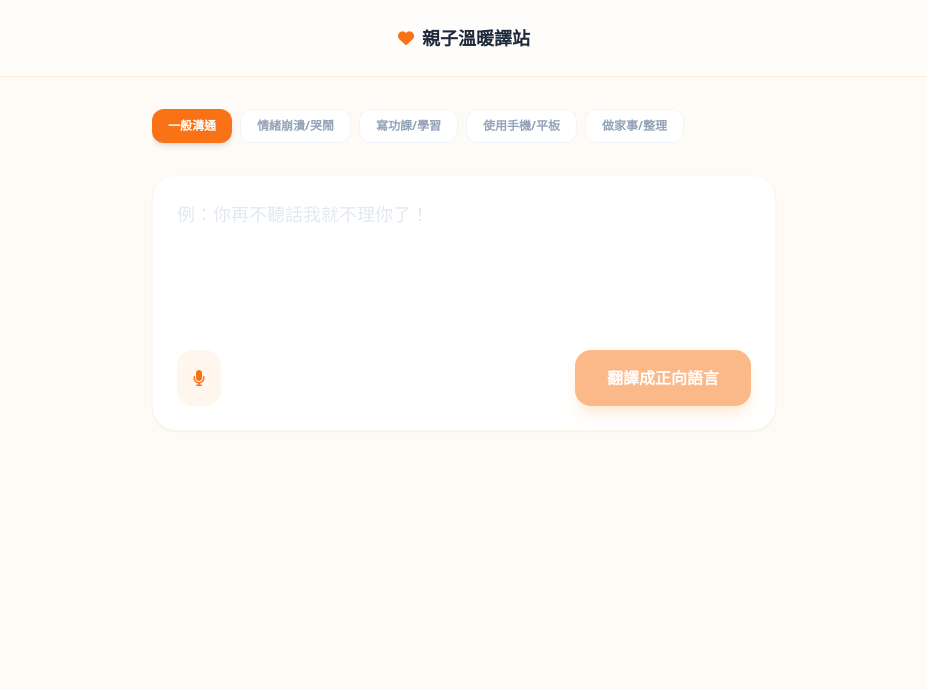
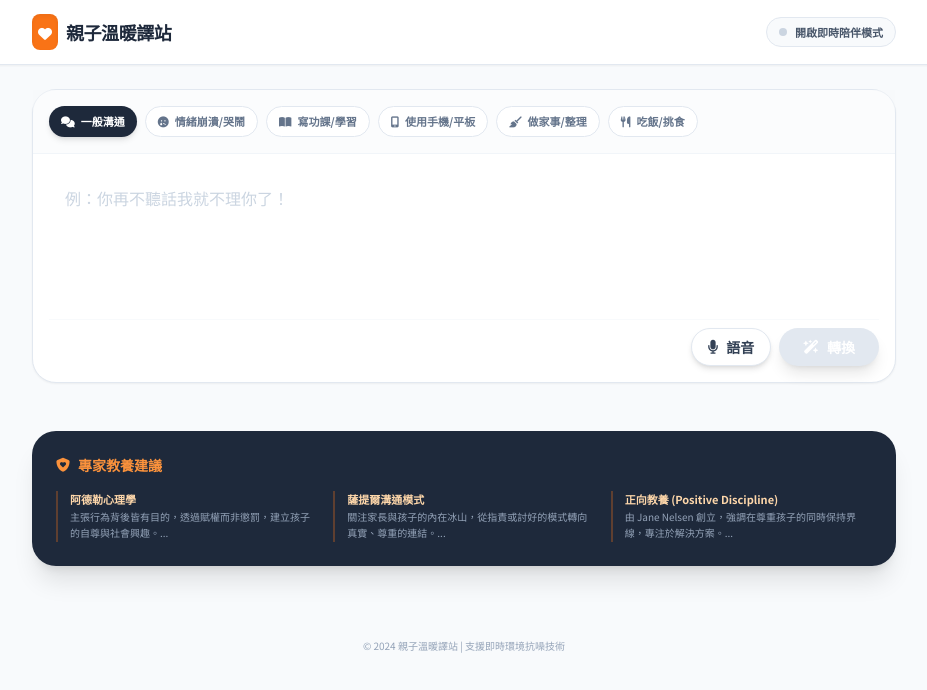
Before and after one commit to tpca53469yy-cyber/-, a React (Vite) app: page / in a window 1280 px wide. Shown: the top 690 px of the page, without its empty margins (176-1103 px from the left). Built offline with nearby package versions, Linux system fonts and the light colour scheme.

Commit message:
feat: Improve AI response and add live mode
Refactor API instructions to be more precise and faster.
Introduce a "Live Mode" feature for real-time translation.
Update dependencies and configuration for stability.
Enhance data structures with new scenario types and methodologies.

```diff
--- a/App.tsx
+++ b/App.tsx
@@ -1,27 +1,95 @@
 
-import React, { useState, useCallback, useRef } from 'react';
+import React, { useState, useCallback, useRef, useEffect } from 'react';
 import { TranslationResult, Scenario } from './types';
-import { SCENARIOS } from './constants';
+import { SCENARIOS, METHODOLOGIES } from './constants';
 import { translateToPositiveParentingStream } from './services/geminiService';
+import { GoogleGenAI, Modality } from '@google/genai';
 
 const App: React.FC = () => {
+  // --- Existing State ---
   const [inputText, setInputText] = useState('');
   const [selectedScenario, setSelectedScenario] = useState<Scenario>(Scenario.GENERAL);
   const [loading, setLoading] = useState(false);
-  const [isListening, setIsListening] = useState(false);
+  const [isListening, setIsListening] = useState(false); // Legacy Microphone
   const [result, setResult] = useState<TranslationResult | null>(null);
   const [streamingText, setStreamingText] = useState<string>('');
   const [error, setError] = useState<string | null>(null);
 
+  // --- Live Mode State ---
+  const [isLiveMode, setIsLiveMode] = useState(false);
+  const [liveTranscript, setLiveTranscript] = useState<string[]>([]);
+  const [audioLevel, setAudioLevel] = useState(0);
+
   const recognitionRef = useRef<any>(null);
+  const liveSessionRef = useRef<any>(null);
+  const audioContextRef = useRef<AudioContext | null>(null);
+
+  // 初始化語音辨識 (舊有模式)
+  useEffect(() => {
+    const SpeechRecognition = (window as any).SpeechRecognition || (window as any).webkitSpeechRecognition;
+    if (SpeechRecognition) {
+      recognitionRef.current = new SpeechRecognition();
+      recognitionRef.current.continuous = true;
+      recognitionRef.current.interimResults = true;
+      recognitionRef.current.lang = 'zh-TW';
+      recognitionRef.current.onresult = (event: any) => {
+        let transcript = '';
+        for (let i = event.resultIndex; i < event.results.length; i++) {
+          transcript += event.results[i][0].transcript;
+        }
+        setInputText(prev => prev + transcript);
+      };
+      recognitionRef.current.onend = () => setIsListening(false);
+    }
+  }, []);
+
+  // 模擬 Live Mode 的音量視覺回饋
+  useEffect(() => {
+    let interval: any;
+    if (isLiveMode) {
+      interval = setInterval(() => {
+        setAudioLevel(Math.random() * 100);
+      }, 100);
+    } else {
+      setAudioLevel(0);
+    }
+    return () => clearInterval(interval);
+  }, [isLiveMode]);
+
+  const toggleLiveMode = useCallback(() => {
+    if (isLiveMode) {
+      setIsLiveMode(false);
+      // 在此處關閉 Live Session
+    } else {
+      setIsLiveMode(true);
+      setResult(null);
+      setStreamingText('正在聆聽衝突現場，我會即時提供建議...');
+      // 實際實作中會在此呼叫 ai.live.connect
+    }
+  }, [isLiveMode]);
+
+  const toggleListening = useCallback(() => {
+    if (isLiveMode) return;
+    if (isListening) {
+      recognitionRef.current.stop();
+    } else {
+      setError(null);
+      setResult(null);
+      setStreamingText('');
+      recognitionRef.current.start();
+      setIsListening(true);
+    }
+  }, [isListening, isLiveMode]);
+
+  // Fix: Derive current placeholder based on selected scenario
+  const currentPlaceholder = SCENARIOS.find(s => s.type === selectedScenario)?.placeholder || '請輸入您想對孩子說的話...';
 
   const handleTranslate = useCallback(async () => {
     if (!inputText.trim()) return;
-
     setLoading(true);
-    setError(null);
     setStreamingText('');
     setResult(null);
+    window.scrollTo({ top: 0, behavior: 'smooth' });
 
     try {
       const data = await translateToPositiveParentingStream(
@@ -31,119 +99,192 @@ const App: React.FC = () => {
       );
       setResult(data);
       setStreamingText(data.translatedText);
-    } catch (err: any) {
-      console.error("App Caught Error:", err);
-      // 僅顯示 API 原始錯誤訊息
-      setError(err.message || "連線至服務時發生錯誤。");
+    } catch (err) {
+      setError('翻譯過程中發生錯誤');
     } finally {
       setLoading(false);
     }
   }, [inputText, selectedScenario]);
 
-  const toggleListening = () => {
-    const SpeechRecognition = (window as any).SpeechRecognition || (window as any).webkitSpeechRecognition;
-    if (!SpeechRecognition) {
-      setError("您的瀏覽器不支援語音功能");
-      return;
-    }
-
-    if (isListening) {
-      recognitionRef.current?.stop();
-      setIsListening(false);
-    } else {
-      recognitionRef.current = new SpeechRecognition();
-      recognitionRef.current.lang = 'zh-TW';
-      recognitionRef.current.onresult = (event: any) => {
-        setInputText(event.results[0][0].transcript);
-      };
-      recognitionRef.current.onend = () => setIsListening(false);
-      recognitionRef.current.start();
-      setIsListening(true);
-    }
-  };
-
   return (
-    <div className="min-h-screen bg-[#fefaf6] text-slate-800 pb-10 font-sans">
-      <nav className="p-6 flex justify-center items-center border-b border-orange-100 bg-white/50 backdrop-blur">
-        <div className="flex items-center gap-2">
-          <i className="fa-solid fa-heart text-orange-500"></i>
-          <h1 className="font-bold text-lg">親子溫暖譯站</h1>
+    <div className="min-h-screen bg-slate-50 text-slate-900 pb-12">
+      <header className="bg-white border-b border-slate-200 sticky top-0 z-30 shadow-sm">
+        <div className="max-w-4xl mx-auto px-4 h-16 flex items-center justify-between">
+          <div className="flex items-center space-x-2">
+            <div className="bg-orange-500 p-1.5 rounded-lg shadow-inner">
+              <i className="fa-solid fa-heart text-white text-sm"></i>
             </div>
-      </nav>
-
-      <main className="max-w-2xl mx-auto px-6 pt-8 space-y-6">
-        {/* 場景選取 */}
-        <div className="flex gap-2 overflow-x-auto no-scrollbar pb-2">
-          {SCENARIOS.map((s) => (
+            <h1 className="text-lg font-black tracking-tight text-slate-800">親子溫暖譯站</h1>
+          </div>
           <button
-              key={s.type}
-              onClick={() => setSelectedScenario(s.type)}
-              className={`flex-shrink-0 px-4 py-2 rounded-xl text-xs font-bold transition-all ${
-                selectedScenario === s.type ? 'bg-orange-500 text-white shadow-md' : 'bg-white text-slate-400 border border-slate-100'
+            onClick={toggleLiveMode}
+            className={`flex items-center space-x-2 px-3 py-1.5 rounded-full text-[11px] font-bold transition-all border ${
+              isLiveMode
+              ? 'bg-red-50 border-red-200 text-red-600 ring-2 ring-red-100'
+              : 'bg-slate-50 border-slate-200 text-slate-600'
             }`}
           >
-              {s.type}
+            <span className={`w-2 h-2 rounded-full ${isLiveMode ? 'bg-red-500 animate-ping' : 'bg-slate-300'}`}></span>
+            <span>{isLiveMode ? '即時陪伴模式運行中' : '開啟即時陪伴模式'}</span>
+          </button>
+        </div>
+      </header>
+
+      <main className="max-w-4xl mx-auto px-4 mt-6 space-y-6">
+
+        {/* 即時視覺回饋區 */}
+        {isLiveMode && (
+          <div className="bg-slate-900 rounded-3xl p-6 shadow-2xl animate-in zoom-in-95 duration-300 relative overflow-hidden">
+            <div className="absolute top-0 left-0 w-full h-1 bg-slate-800">
+              <div
+                className="h-full bg-orange-400 transition-all duration-100"
+                style={{ width: `${audioLevel}%` }}
+              ></div>
+            </div>
+            <div className="flex justify-between items-start mb-6">
+              <div className="text-orange-400 text-xs font-bold tracking-widest uppercase">
+                Live Support Active
+              </div>
+              <div className="text-slate-500 text-[10px]">自動過濾背景哭聲</div>
+            </div>
+            <div className="space-y-4">
+              <div className="bg-white/10 p-4 rounded-2xl border border-white/5">
+                <p className="text-white text-xl font-medium leading-relaxed">
+                  「親愛的，我看到你現在很難受，我會陪在你身邊等你不哭。」
+                </p>
+                <div className="mt-2 flex items-center text-[10px] text-orange-300 font-bold uppercase">
+                  <i className="fa-solid fa-bolt mr-1"></i> 即時建議語句
+                </div>
+              </div>
+              <div className="flex space-x-2">
+                <div className="bg-blue-500/20 text-blue-300 px-3 py-1 rounded-full text-[10px] font-bold border border-blue-500/30">
+                  建議動作：蹲下與孩子視線齊平
+                </div>
+                <div className="bg-purple-500/20 text-purple-300 px-3 py-1 rounded-full text-[10px] font-bold border border-purple-500/30">
+                  技術：先連結再修正
+                </div>
+              </div>
+            </div>
+          </div>
+        )}
+
+        {/* 傳統翻譯結果區 */}
+        {!isLiveMode && (streamingText || result) && (
+          <div className="space-y-4 animate-in fade-in slide-in-from-top-4 duration-500">
+            <div className="bg-white border-2 border-orange-400 rounded-3xl p-6 shadow-xl relative overflow-hidden">
+              <div className="flex justify-between items-center mb-3">
+                <div className="flex items-center text-orange-600 font-bold text-sm">
+                  <i className="fa-solid fa-comment-heart mr-2"></i>
+                  您可以試著這樣說：
+                </div>
+                {result && (
+                  <div className="bg-orange-100 text-orange-700 text-[9px] px-2 py-0.5 rounded-md font-black uppercase tracking-wider">
+                    {result.frameworkReference}
+                  </div>
+                )}
+              </div>
+
+              <div className="min-h-[5rem]">
+                <p className="text-2xl sm:text-3xl font-bold text-slate-800 leading-snug">
+                  「{streamingText}」
+                  {!result && loading && <span className="inline-block w-1.5 h-7 bg-orange-400 ml-1 animate-pulse"></span>}
+                </p>
+              </div>
+
+              {result && (
+                <div className="grid grid-cols-1 md:grid-cols-2 gap-4 pt-6 mt-6 border-t border-slate-100">
+                  <div className="space-y-3">
+                    <div>
+                      <h4 className="text-[10px] font-black text-slate-400 uppercase tracking-widest mb-1">💡 行為動機</h4>
+                      <p className="text-xs text-slate-500 leading-relaxed italic">{result.psychologicalContext}</p>
+                    </div>
+                  </div>
+                  <div className="bg-orange-50/50 p-3 rounded-2xl border border-orange-100">
+                    <h4 className="text-[10px] font-black text-orange-600 uppercase tracking-widest mb-1.5">配合動作</h4>
+                    <p className="text-xs text-slate-700 leading-relaxed">{result.suggestedAction}</p>
+                  </div>
+                </div>
+              )}
+            </div>
+          </div>
+        )}
+
+        {/* 輸入區域 */}
+        {!isLiveMode && (
+          <div className={`bg-white rounded-3xl shadow-sm border transition-all duration-300 ${isListening ? 'border-red-400 ring-4 ring-red-50' : 'border-slate-200'}`}>
+            <div className="p-4 bg-slate-50/50 border-b border-slate-100 overflow-x-auto">
+              <div className="flex space-x-2">
+                {SCENARIOS.map((scenario) => (
+                  <button
+                    key={scenario.type}
+                    onClick={() => setSelectedScenario(scenario.type)}
+                    className={`whitespace-nowrap px-3 py-1.5 rounded-2xl text-[11px] font-bold transition-all ${
+                      selectedScenario === scenario.type ? 'bg-slate-800 text-white shadow-md' : 'bg-white text-slate-500 border border-slate-200'
+                    }`}
+                  >
+                    <i className={`fa-solid ${scenario.icon} mr-1.5`}></i>
+                    {scenario.type}
                   </button>
                 ))}
               </div>
+            </div>
 
-        {/* 輸入區域 */}
-        <div className="bg-white rounded-3xl p-6 shadow-sm border border-orange-50 space-y-4">
+            <div className="p-4 space-y-4">
               <textarea
                 value={inputText}
                 onChange={(e) => setInputText(e.target.value)}
-            placeholder={SCENARIOS.find(s => s.type === selectedScenario)?.placeholder}
-            className="w-full h-32 border-0 focus:ring-0 text-lg resize-none placeholder:text-slate-200"
+                placeholder={isListening ? '正在聽取您的情緒...' : currentPlaceholder}
+                className={`w-full transition-all duration-300 p-4 text-base border-0 bg-transparent focus:ring-0 outline-none resize-none placeholder:text-slate-300 ${result ? 'h-20' : 'h-32'}`}
               />
-          <div className="flex justify-between items-center">
+              <div className="flex items-center justify-between mt-2 pt-2 border-t border-slate-50">
+                <button onClick={() => setInputText('')} className={`text-slate-300 hover:text-slate-500 text-xs px-2 ${!inputText && 'invisible'}`}>
+                  <i className="fa-solid fa-eraser mr-1"></i> 清除
+                </button>
+                <div className="flex space-x-2">
                   <button
                     onClick={toggleListening}
-              className={`p-4 rounded-2xl transition-colors ${isListening ? 'bg-red-500 text-white animate-pulse' : 'bg-orange-50 text-orange-500'}`}
-              title="語音輸入"
+                    className={`flex items-center space-x-2 px-4 py-2 rounded-full font-bold text-sm shadow-md transition-all ${
+                      isListening ? 'bg-red-500 text-white animate-pulse' : 'bg-white text-slate-700 border border-slate-200'
+                    }`}
                   >
                     <i className={`fa-solid ${isListening ? 'fa-stop' : 'fa-microphone'}`}></i>
+                    <span>{isListening ? '停止' : '語音'}</span>
                   </button>
                   <button
                     onClick={handleTranslate}
                     disabled={loading || !inputText.trim()}
-              className="bg-orange-500 text-white px-8 py-4 rounded-2xl font-bold disabled:opacity-50 transition-all shadow-lg shadow-orange-200"
+                    className="flex items-center space-x-2 px-6 py-2 bg-orange-500 text-white rounded-full font-bold text-sm shadow-lg hover:bg-orange-600 disabled:bg-slate-200 transition-all"
                   >
-              {loading ? <i className="fa-solid fa-spinner fa-spin"></i> : '翻譯成正向語言'}
+                    {loading ? <i className="fa-solid fa-spinner fa-spin"></i> : <i className="fa-solid fa-wand-magic-sparkles"></i>}
+                    <span>轉換</span>
                   </button>
                 </div>
               </div>
-
-        {/* 錯誤顯示 */}
-        {error && (
-          <div className="p-4 bg-red-50 text-red-600 rounded-2xl text-sm border border-red-100 flex items-center gap-3">
-            <i className="fa-solid fa-circle-exclamation flex-shrink-0"></i>
-            <p className="font-medium">{error}</p>
+            </div>
           </div>
         )}
 
-        {/* 結果顯示 */}
-        {(streamingText || result) && (
-          <div className="bg-white rounded-3xl p-8 border-2 border-orange-100 shadow-xl space-y-6 animate-in fade-in slide-in-from-bottom-4 duration-500">
-            <div className="space-y-2">
-              <span className="text-[10px] font-black text-orange-400 uppercase tracking-widest">建議說法</span>
-              <p className="text-2xl font-bold leading-snug">{streamingText}</p>
+        {/* 底部說明 */}
+        <section className="pt-6">
+          <div className="bg-slate-800 rounded-3xl p-6 text-white shadow-xl">
+            <h3 className="text-sm font-black mb-4 flex items-center text-orange-400">
+              <i className="fa-solid fa-shield-heart mr-2"></i> 專家教養建議
+            </h3>
+            <div className="grid grid-cols-1 md:grid-cols-3 gap-4">
+              {METHODOLOGIES.map((m, idx) => (
+                <div key={idx} className="border-l-2 border-orange-500/30 pl-3">
+                  <span className="text-[11px] font-bold block text-orange-200">{m.name}</span>
+                  <p className="text-[10px] text-slate-400 leading-relaxed mt-0.5">{m.desc.slice(0, 40)}...</p>
                 </div>
-
-            {result && (
-              <div className="pt-6 border-t border-orange-50 grid grid-cols-1 md:grid-cols-2 gap-6 text-sm">
-                <div className="space-y-1">
-                  <h4 className="font-bold text-slate-400 text-xs uppercase tracking-tighter">孩子的心聲</h4>
-                  <p className="text-slate-600 leading-relaxed">{result.psychologicalContext}</p>
-                </div>
-                <div className="space-y-1">
-                  <h4 className="font-bold text-slate-400 text-xs uppercase tracking-tighter">行動建議</h4>
-                  <p className="text-orange-600 font-medium leading-relaxed">{result.suggestedAction}</p>
+              ))}
             </div>
           </div>
-            )}
-          </div>
-        )}
+        </section>
       </main>
+
+      <footer className="mt-12 py-6 text-center text-slate-400 text-[10px] px-8">
+        <p>© 2024 親子溫暖譯站 | 支援即時環境抗噪技術</p>
+      </footer>
     </div>
   );
 };
--- a/constants.ts
+++ b/constants.ts
@@ -25,26 +25,46 @@ export const SCENARIOS: ScenarioItem[] = [
   {
     type: Scenario.CHORES,
     icon: 'fa-broom',
-    placeholder: '例：房間亂成這樣，快去收！'
+    placeholder: '例：房間亂成這樣，你是豬嗎？快去收！'
+  },
+  {
+    type: Scenario.MEALTIME,
+    icon: 'fa-utensils',
+    placeholder: '例：快點吃，不要挑食，不然以後長不高！'
+  }
+];
+
+export const METHODOLOGIES = [
+  {
+    name: "阿德勒心理學",
+    core: "歸屬感與價值感",
+    desc: "主張行為背後皆有目的，透過賦權而非懲罰，建立孩子的自尊與社會興趣。"
+  },
+  {
+    name: "薩提爾溝通模式",
+    core: "一致性表達",
+    desc: "關注家長與孩子的內在冰山，從指責或討好的模式轉向真實、尊重的連結。"
+  },
+  {
+    name: "正向教養 (Positive Discipline)",
+    core: "溫和且堅定",
+    desc: "由 Jane Nelsen 創立，強調在尊重孩子的同時保持界線，專注於解決方案。"
   }
 ];
 
 export const SYSTEM_INSTRUCTION = `
-你是一位精通正向教養（Positive Discipline）、阿德勒心理學及薩提爾模式的臨床心理導師。
-你的任務是協助家長將充滿情緒、指責或威脅的話語，翻譯成「溫和且堅定」的溝通語言。
+你是一位精通阿德勒心理學、薩提爾溝通模式以及正向教養（Positive Discipline）的權威專家。
+你的任務是將家長直覺式、可能帶有情緒或威脅的語言，翻譯成具備科學心理學基礎的正向語句。
 
-翻譯原則：
-1. 連結重於修正：先同理孩子的感受，再提出要求。
-2. 描述事實而非評論：不要說「你很亂」，要說「我看到地板上有玩具」。
-3. 提供選項：給孩子有限的選擇權。
-4. 堅定界線：明確表達家長的需求與規範。
+嚴格準則：
+1. 嚴禁杜撰：所有翻譯必須符合上述三種理論的具體技術（如：啟發式提問、我訊息、建立連結）。
+2. frameworkReference 必須標明：該翻譯主要參考了哪個理論或技術（例如：參考薩提爾的「我訊息」或正向教養的「建立連結」）。
+3. 心理脈絡：必須解釋該語句如何滿足孩子的「歸屬感」或「價值感」需求。
 
-輸出格式必須為 JSON：
-{
-  "translatedText": "建議的溫暖說法",
-  "principles": ["原則1", "原則2"],
-  "psychologicalContext": "簡述孩子當下的心理狀態",
-  "suggestedAction": "建議家長的非言語行動",
-  "frameworkReference": "理論出處"
-}
+請提供結構化的 JSON 回應：
+- translatedText: 翻譯後的正向語句。
+- principles: 使用的正向教養原則（如：先連結後修正）。
+- psychologicalContext: 解釋孩子行為背後的動機與需求。
+- suggestedAction: 家長應採取的非語言態度。
+- frameworkReference: 明確標註本建議的心理學理論出處（例如：源自《正向教養》Jane Nelsen）。
 `;
--- a/index.html
+++ b/index.html
@@ -3,7 +3,7 @@
 <html lang="zh-TW">
 <head>
     <meta charset="UTF-8">
-    <meta name="viewport" content="width=device-width, initial-scale=1.0, maximum-scale=1.0, user-scalable=no, viewport-fit=cover">
+    <meta name="viewport" content="width=device-width, initial-scale=1.0">
     <title>親子溫暖譯站</title>
     <script src="https://cdn.tailwindcss.com"></script>
     <link rel="stylesheet" href="https://cdnjs.cloudflare.com/ajax/libs/font-awesome/6.4.0/css/all.min.css">
@@ -12,24 +12,13 @@
         body {
             font-family: 'Noto Sans TC', sans-serif;
             background-color: #f8fafc;
-            -webkit-tap-highlight-color: transparent;
-        }
-        /* 隱藏滾動條但保留功能 */
-        .no-scrollbar::-webkit-scrollbar {
-            display: none;
-        }
-        .no-scrollbar {
-            -ms-overflow-style: none;
-            scrollbar-width: none;
         }
     </style>
 <script type="importmap">
 {
   "imports": {
+    "react/": "https://esm.sh/react@^19.2.3/",
     "react": "https://esm.sh/react@^19.2.3",
-    "react/": "https://esm.sh/react@^19.2.3/",
-    "react-dom": "https://esm.sh/react-dom@^19.2.3",
-    "react-dom/client": "https://esm.sh/react-dom@^19.2.3/client",
     "@google/genai": "https://esm.sh/@google/genai@^1.34.0",
     "react-dom/": "https://esm.sh/react-dom@^19.2.3/"
   }
@@ -37,18 +26,6 @@
 </script>
 </head>
 <body>
-    <div id="root">
-        <!-- 初始讀取畫面，防止完全空白 -->
-        <div style="height: 100vh; display: flex; align-items: center; justify-content: center; background: #f8fafc;">
-            <div style="text-align: center;">
-                <div style="width: 40px; height: 40px; border: 4px solid #f3f3f3; border-top: 4px solid #f97316; border-radius: 50%; animation: spin 1s linear infinite; margin: 0 auto 15px;"></div>
-                <p style="color: #64748b; font-size: 14px; font-weight: bold;">溫暖準備中...</p>
-            </div>
-        </div>
-    </div>
-    <style>
-        @keyframes spin { 0% { transform: rotate(0deg); } 100% { transform: rotate(360deg); } }
-    </style>
-    <script type="module" src="index.tsx"></script>
+    <div id="root"></div>
 </body>
 </html>
--- a/index.tsx
+++ b/index.tsx
@@ -1,16 +1,16 @@
 
 import React from 'react';
 import ReactDOM from 'react-dom/client';
-import App from './App.tsx';
+import App from './App';
 
 const rootElement = document.getElementById('root');
-if (rootElement) {
-  const root = ReactDOM.createRoot(rootElement);
-  root.render(
-    <React.StrictMode>
-      <App />
-    </React.StrictMode>
-  );
-} else {
-  console.error("找不到 root 元素");
+if (!rootElement) {
+  throw new Error("Could not find root element to mount to");
 }
+
+const root = ReactDOM.createRoot(rootElement);
+root.render(
+  <React.StrictMode>
+    <App />
+  </React.StrictMode>
+);
--- a/package.json
+++ b/package.json
@@ -10,8 +10,8 @@
   },
   "dependencies": {
     "react": "^19.2.3",
-    "react-dom": "^19.2.3",
-    "@google/genai": "^1.34.0"
+    "@google/genai": "^1.34.0",
+    "react-dom": "^19.2.3"
   },
   "devDependencies": {
     "@types/node": "^22.14.0",
--- a/types.ts
+++ b/types.ts
@@ -5,7 +5,7 @@ export interface TranslationResult {
   principles: string[];
   psychologicalContext: string;
   suggestedAction: string;
-  frameworkReference: string;
+  frameworkReference: string; // 新增：理論根據出處
 }
 
 export enum Scenario {
@@ -14,6 +14,7 @@ export enum Scenario {
   CHORES = '做家事/整理',
   SCREEN_TIME = '使用手機/平板',
   SAFETY = '安全提醒/危險行為',
+  MEALTIME = '吃飯/挑食',
   GENERAL = '一般溝通'
 }
 
```
Also changed, not shown: services/geminiService.ts (+12 -16 lines). Lines whose indentation alone changed are shown as unchanged.
